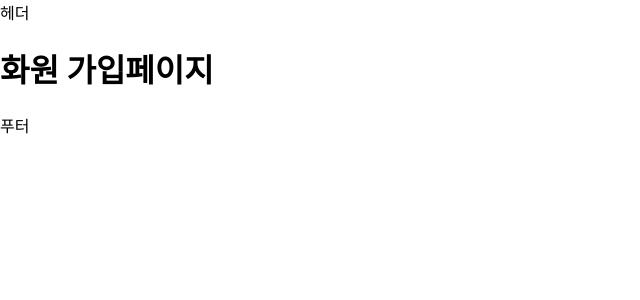
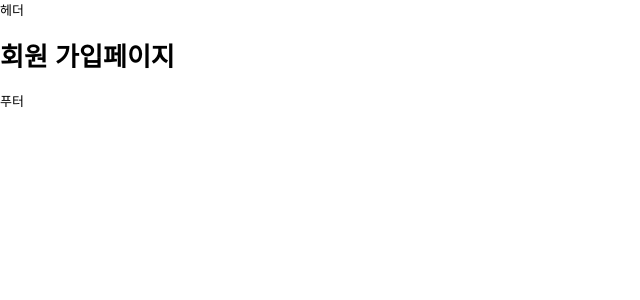
Before and after one commit to tjtnwhd/react_project, a React (Create React App) app: page /member/join in a window 1280 px wide. Shown: the top 300 px of the page, without its empty margins (0-640 px from the left). Built offline with nearby package versions, Linux system fonts and the light colour scheme.

Commit message:
공통 스타일, 공통 글자 크기, 공통 색상 작업

```diff
--- a/src/index.css
+++ b/src/index.css
@@ -1,13 +1,37 @@
+@import url('https://fonts.googleapis.com/css2?family=Nanum+Gothic:wght@400;700;800&display=swap');
+* {
+  box-sizing: border-box;
+  outline: none;
+  font-family: 'Nanum Gothic', sans-serif;
+}
+
+html {
+  font-size: 13px;
+}
+
 body {
   margin: 0;
-  font-family: -apple-system, BlinkMacSystemFont, 'Segoe UI', 'Roboto', 'Oxygen',
-    'Ubuntu', 'Cantarell', 'Fira Sans', 'Droid Sans', 'Helvetica Neue',
-    sans-serif;
-  -webkit-font-smoothing: antialiased;
-  -moz-osx-font-smoothing: grayscale;
+  color: #000;
 }
 
-code {
-  font-family: source-code-pro, Menlo, Monaco, Consolas, 'Courier New',
-    monospace;
+ul,
+ol {
+  list-style: none;
 }
+ul,
+ol,
+dl,
+dt,
+dd {
+  margin: 0;
+  padding: 0;
+}
+
+a {
+  text-decoration: none;
+  color: #000;
+}
+
+img {
+  border: 0;
+}
--- a/src/member/pages/Join.js
+++ b/src/member/pages/Join.js
@@ -1,6 +1,6 @@
 import React from 'react';
 const Join = () => {
-  return <h1>화원 가입페이지</h1>;
+  return <h1>회원 가입페이지</h1>;
 };
 
 export default React.memo(Join);
```
Also changed, not shown: src/styles/Color.js (added, +19 -0 lines), src/styles/FontSize.js (added, +8 -0 lines), 1 other file (tests, documents, lock files or other folders).
